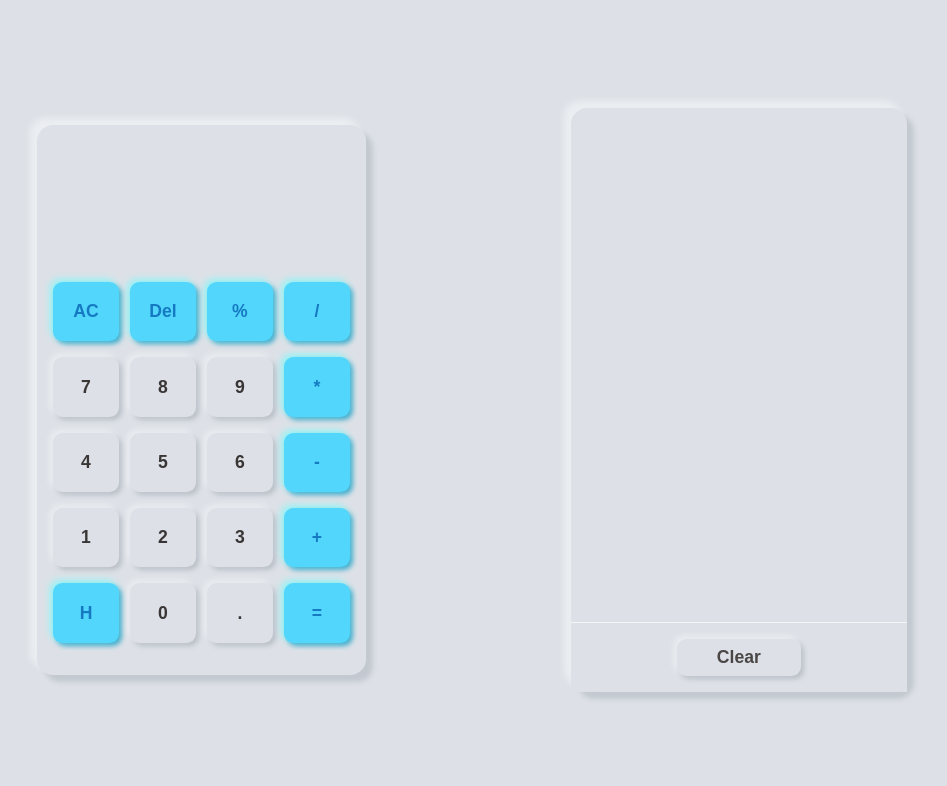
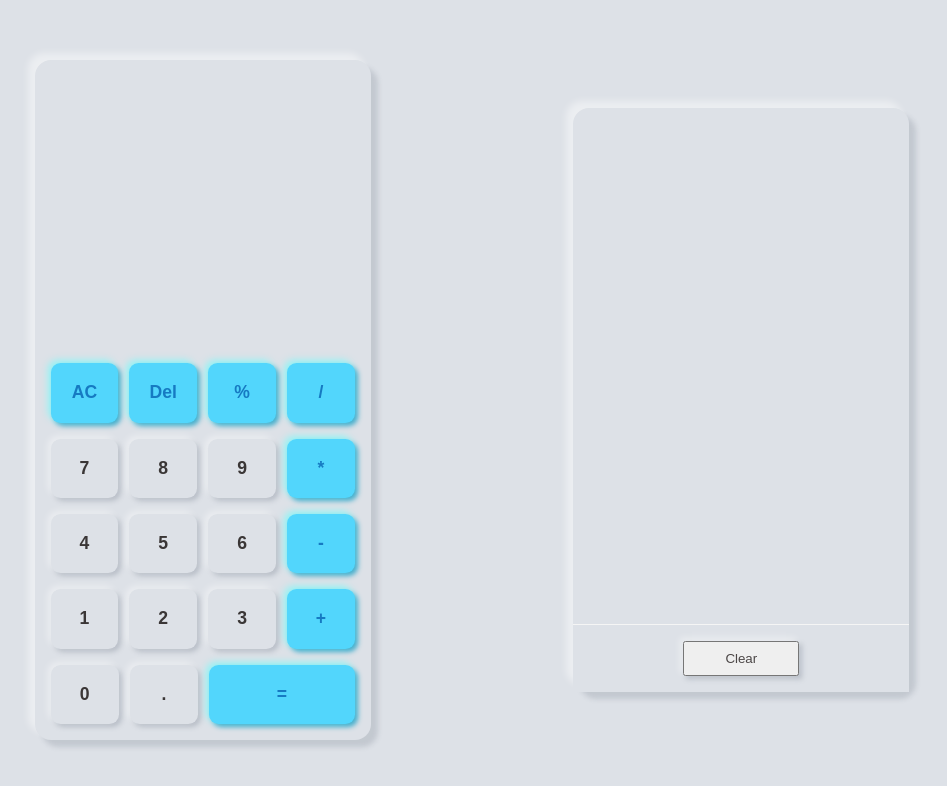
Before and after one commit to Vhickyy/calculator-v2, a React (Vite) app: page / in a window 1280 px wide. Shown: the top 786 px of the page, without its empty margins (168-1115 px from the left). Built offline with nearby package versions, Linux system fonts and the light colour scheme.

Commit message:
setting functionality

```diff
--- a/package.json
+++ b/package.json
@@ -17,6 +17,7 @@
   "devDependencies": {
     "@types/react": "^18.0.28",
     "@types/react-dom": "^18.0.11",
+    "@types/styled-components": "^5.1.26",
     "@typescript-eslint/eslint-plugin": "^5.57.1",
     "@typescript-eslint/parser": "^5.57.1",
     "@vitejs/plugin-react": "^4.0.0",
--- a/src/App.tsx
+++ b/src/App.tsx
@@ -1,19 +1,36 @@
-import Calculator from './Components/Calculator';
+import styled from 'styled-components'
+import Calculator from './Components/Calculator/Calculator';
 import History from './Components/History';
 
 function App() {
   return (
-    <div className='main'>
-      <>
-      <div className='calculator-body'>
+    <Wrapper>
+      {/* <div className='calculator-body'> */}
         <Calculator/>
-      </div>
+      {/* </div> */}
       <div className='history-body'>
         <History/>
       </div>
-    </>
-    </div>
+    </Wrapper>
   );
 }
 
 export default App;
+
+const Wrapper = styled.main`
+  background-color: #dde1e7;
+  display: grid;
+  place-items: center;
+  row-gap: 2rem;
+  padding-block: 2rem;
+  /* .calculator-body{
+    display: grid;
+    place-items: center;
+    height: 100vh;
+  }  */
+  @media screen and (min-width: 768px) {
+    display: flex;
+    justify-content: space-evenly;
+    padding-block: 0;
+  }
+`
--- a/src/Components/Calculator.tsx
+++ /dev/null
@@ -1,57 +0,0 @@
-import { useCalculator } from '../context/CalculatorContext';
-
-const Calculator = () => {
-    const {currentValue,previousValue,operation,inputOperation,inputVal,deleteInput,percent,evaluate,clearAll} = useCalculator();
-
-
-    const handleInput = (e: any) =>{
-        // console.log(e.target.textContent);
-        inputVal(e.target.textContent);
-    }
-    const handleOperation = (e: any) =>{
-        // console.log(e.target.textContent);
-        inputOperation(e.target.textContent)
-    }
-  return (
-    <div className='calculator'>
-        <div className='output'>
-            <div>{previousValue} {operation}</div>
-            <div>{currentValue}</div>
-        </div>
-        <div className='button-section'>
-            <div className='grid'>
-                <button className='operation' onClick={clearAll}>AC</button>
-                <button className='operation' onClick={deleteInput}>Del</button>
-                <button className='operation' onClick={(e:any) => percent(e.target.textContent) }>%</button>
-                <button className='operation' onClick={handleOperation}>/</button>
-            </div>
-            <div className='grid'>
-                <button onClick={(e)=>handleInput(e)}>7</button>
-                <button onClick={(e)=>handleInput(e)}>8</button>
-                <button onClick={(e)=>handleInput(e)}>9</button>
-                <button className='operation' onClick={handleOperation}>*</button>
-            </div>
-            <div className='grid'>
-                <button onClick={(e)=>handleInput(e)}>4</button>
-                <button onClick={(e)=>handleInput(e)}>5</button>
-                <button onClick={(e)=>handleInput(e)}>6</button>
-                <button className='operation' onClick={handleOperation}>-</button>
-            </div>
-            <div className='grid'>
-                <button onClick={(e)=>handleInput(e)}>1</button>
-                <button onClick={(e)=>handleInput(e)}>2</button>
-                <button onClick={(e)=>handleInput(e)}>3</button>
-                <button className='operation' onClick={handleOperation}>+</button>
-            </div>
-            <div className='grid'>
-                <button className='operation'>H</button>
-                <button onClick={(e)=>handleInput(e)}>0</button>
-                <button onClick={(e)=>handleInput(e)}>.</button>
-                <button className='operation' onClick={evaluate}>=</button>
-            </div>
-        </div>
-    </div>
-  )
-}
-
-export default Calculator;
--- /dev/null
+++ b/src/Components/Calculator/Button.tsx
@@ -0,0 +1,15 @@
+import { InputbtnStyle } from '../../styles/Buttonstyle';
+import { useCalculator } from '../../context/CalculatorContext';
+
+const Button = ({ value}:{value:string}) => {
+    const {inputVal} = useCalculator()
+    const handleInput = (e: any) =>{
+        // console.log(e.target.textContent);
+        inputVal(e.target.textContent);
+    }
+  return (
+    <InputbtnStyle onClick={(e)=>handleInput(e)}>{value}</InputbtnStyle>
+  )
+}
+
+export default Button
--- /dev/null
+++ b/src/Components/Calculator/Calculator.tsx
@@ -0,0 +1,99 @@
+import { useCalculator } from '../../context/CalculatorContext';
+import styled from 'styled-components';
+import { OperationbtnStyle } from '../../styles/Buttonstyle';
+import Button from './Button';
+
+const Calculator = () => {
+    const {currentValue,previousValue,operation,inputOperation,deleteInput,percent,evaluate,clearAll} = useCalculator();
+    const handleOperation = (e: any) =>{
+        inputOperation(e.target.textContent)
+    }
+  return (
+    <Wrapper>
+        <div className='output'>
+            <div>{previousValue} {operation}</div>
+            <div>{currentValue}</div>
+        </div>
+        <div className='button-section'>
+            <div className='grid'>
+                <OperationbtnStyle  onClick={clearAll}>AC</OperationbtnStyle>
+                <OperationbtnStyle  onClick={deleteInput}>Del</OperationbtnStyle>
+                <OperationbtnStyle  onClick={(e:any) => percent(e.target.textContent) }>%</OperationbtnStyle>
+                <OperationbtnStyle  onClick={handleOperation}>/</OperationbtnStyle>
+            </div>
+            <div className='grid'>
+                <Button value='7'/>
+                <Button value='8'/>
+                <Button value='9'/>
+                <OperationbtnStyle onClick={handleOperation}>*</OperationbtnStyle>
+            </div>
+            <div className='grid'>
+                <Button value='4'/>
+                <Button value='5'/>
+                <Button value='6'/>
+                <OperationbtnStyle onClick={handleOperation}>-</OperationbtnStyle>
+            </div>
+            <div className='grid'>
+                <Button value='1'/>
+                <Button value='2'/>
+                <Button value='3'/>
+                <OperationbtnStyle className='operation' onClick={handleOperation}>+</OperationbtnStyle>
+            </div>
+            <div className='last-grid'>
+                {/* <OperationbtnStyle className='operation'>H</OperationbtnStyle> */}
+                <Button value='0'/>
+                <Button value='.'/>
+                <OperationbtnStyle className='operation last-btn' onClick={evaluate}>=</OperationbtnStyle>
+            </div>
+        </div>
+    </Wrapper>
+  )
+}
+
+export default Calculator;
+
+const Wrapper = styled.section`
+    background-color: #dde1e7;
+    width: 21rem;
+    height: 85vh;
+    display: flex;
+    flex-direction: column;
+    justify-content: space-between;
+    border-radius: 1rem;
+    padding: 3rem 1rem 1rem 1rem;
+    box-shadow: -7px -7px 7px #ffffff70, 7px 7px 5px rgba(94, 104, 121, .2);
+    .output{
+        color: black;
+        padding: 1.2rem 0;
+        border-radius: .3rem;
+        height: 100%;
+        /* background-color: blue; */
+        display: grid;
+        align-content: end;
+        text-align: end;
+        font-size: 1.5rem;
+        font-weight: 600;
+    }
+    .button-section{
+        display: flex;
+        flex-direction: column;
+        justify-content: space-evenly;
+        row-gap: 1rem;
+    }
+    .grid{
+        display: grid;
+        grid-template-columns: repeat(4,1fr);
+        column-gap: .7rem;
+        /* background-color: green; */
+    }
+    .last-grid{
+        display: flex;
+        gap: .7rem;
+        button{
+            width: 4.25rem;
+        }
+        .last-btn{
+            width: 9.1rem;
+        }
+    }
+`
--- a/src/context/CalculatorContext.tsx
+++ b/src/context/CalculatorContext.tsx
@@ -29,7 +29,14 @@ export const CalculatorProvider = ({children}:ContextChildren)=>{
         dispatch({type:'DELETE_INPUTS'})
     }
     const evaluate = ()=>{
-        dispatch({type:'EVALUATE'})
+        // console.log(state.history);
+        dispatch({type:'EVALUATE'});
+        // localStorage.setItem("history",JSON.stringify(state.history))
+        console.log(state.history);
+        console.log(state.previousValue);
+
+        // console.log(state.getHistory);
+
     }
     const percent = (value: string)=>{
         dispatch({type:'PERCENT',payload:value})
--- a/src/index.css
+++ b/src/index.css
@@ -3,17 +3,12 @@
   padding: 0;
   box-sizing: border-box;
 }
-.main{
-  background-color: #dde1e7;
-  display: grid;
-  place-items: center;
-}
-.calculator-body{
+/* .calculator-body{
   display: grid;
   place-items: center;
   height: 100vh;
-}
-.calculator{
+} */
+/* .calculator{
   background-color: #dde1e7;
   display: flex;
   flex-direction: column;
@@ -21,21 +16,30 @@
   border-radius: 1rem;
   padding: 6rem 1rem 2rem 1rem;
   box-shadow: -7px -7px 7px #ffffff70, 7px 7px 5px rgba(94, 104, 121, .2);
-}
-.output{
+} */
+/* .output{
   color: black;
   padding: 1.2rem 0;
   border-radius: .3rem;
-}
-.button-section{
-  margin-top: .4rem;
-}
-.grid{
+  height: 100%; */
+  /* background-color: blue; */
+/* } */
+/* .button-section{ */
+  /* background-color: green; */
+  /* height: 80%;
+  display: flex;
+  flex-direction: column;
+  justify-content: space-evenly;
+  row-gap: 1rem; */
+  /* height: 100%; */
+  /* margin-top: .4rem; */
+/* } */
+/* .grid{
   display: grid;
   grid-template-columns: repeat(4,1fr);
   column-gap: .7rem;
-}
-button{
+} */
+/* button{
   padding: 1.2rem 1.2rem;
   margin-top: 1rem;
   border-radius: .6rem;
@@ -49,15 +53,15 @@ button{
 }
 button:hover{
   box-shadow: inset -3px -3px 7px #ffffff70, inset 3px 3px 5px rgba(94, 104, 121, .288);
-}
-.operation{
+} */
+/* .operation{
   background-color:  #52d6fc;
   color: rgb(22, 122, 194);
   box-shadow: -3px -3px 7px #62ffff99,3px 3px 5px #42adcc;
-}
-.operation:hover{
+} */
+/* .operation:hover{
   box-shadow: inset -3px -3px 7px #62ffff, inset 3px 3px 5px #42adcc;
-}
+} */
 .history-body{
   width: 21rem;
   height: 100vh;
@@ -97,9 +101,3 @@ button:hover{
   box-shadow: -3px -3px 7px #ffffff73, 3px 3px 5px rgba(94, 104, 121, .288);
   color: rgb(75, 70, 70);
 }
-@media screen and (min-width: 768px) {
-  .main{
-    display: flex;
-    justify-content: space-evenly;
-  }
-}
--- /dev/null
+++ b/src/styles/Buttonstyle.tsx
@@ -0,0 +1,30 @@
+import styled from "styled-components"
+export const Buttonstyle = styled.button`
+  padding: 1.5rem 1.2rem;
+  /* margin-top: 1rem; */
+  border-radius: .6rem;
+  border: none;
+  font-weight: 700;
+  font-size: 1.1rem;
+  outline: none;
+  @media screen and (min-width:400px){
+    padding-block: 1.2rem;
+  }
+`
+
+export const InputbtnStyle = styled(Buttonstyle)`
+  background-color: #dde1e7;
+  color: rgb(58, 54, 54);
+  box-shadow: -3px -3px 7px #ffffff70, 3px 3px 5px rgba(94, 104, 121, .288);
+  &:hover{
+    box-shadow: inset -3px -3px 7px #ffffff70, inset 3px 3px 5px rgba(94, 104, 121, .288);
+  }
+`
+export const OperationbtnStyle = styled(Buttonstyle)`
+  background-color:  #52d6fc;
+  color: rgb(22, 122, 194);
+  box-shadow: -3px -3px 7px #62ffff99,3px 3px 5px #42adcc;
+  &:hover{
+    box-shadow: inset -3px -3px 7px #62ffff, inset 3px 3px 5px #42adcc;
+  }
+`
```
Also changed, not shown: src/context/CalculatorReducer.ts (+9 -8 lines), 2 other files (tests, documents, lock files or other folders).
